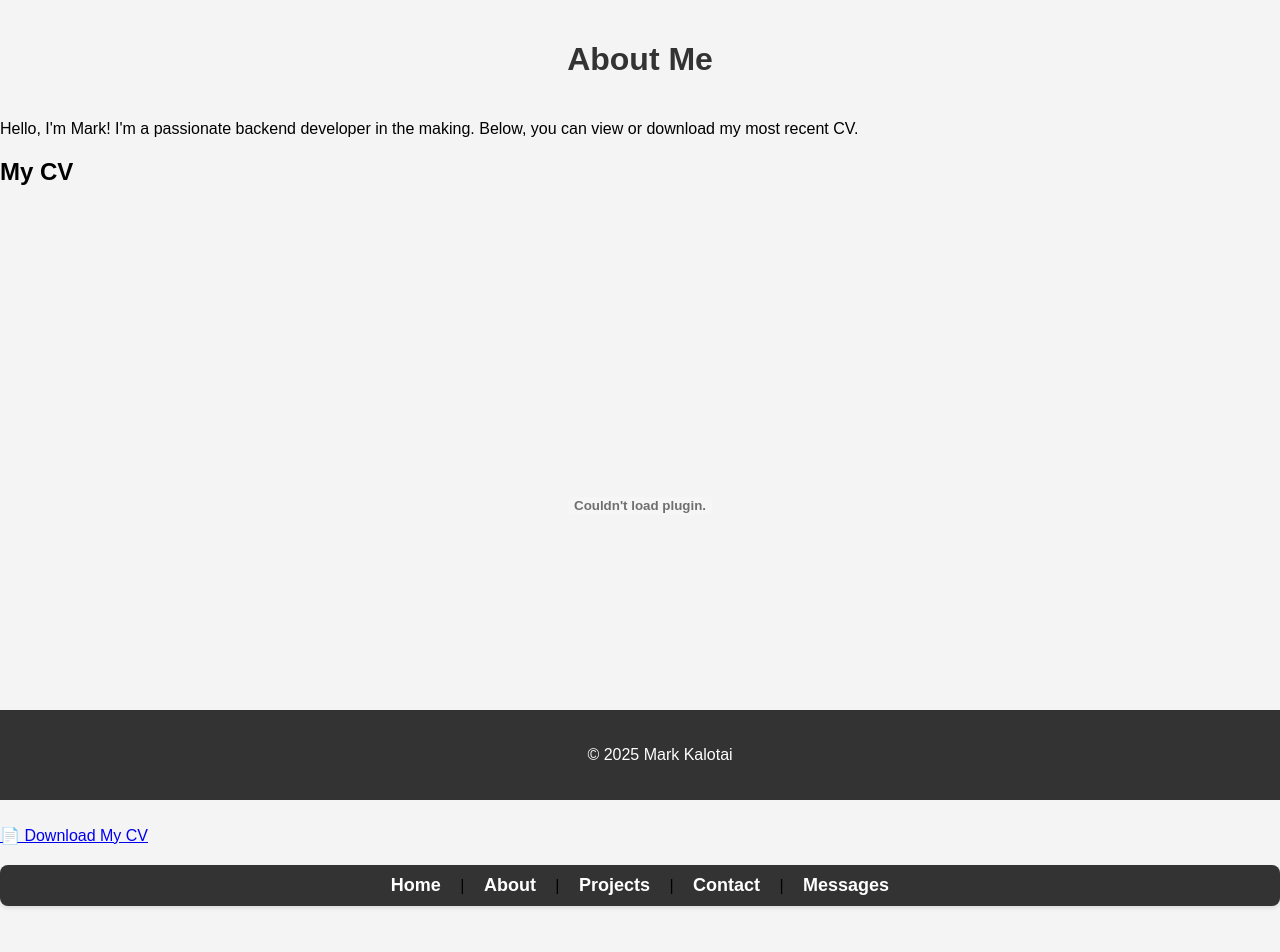
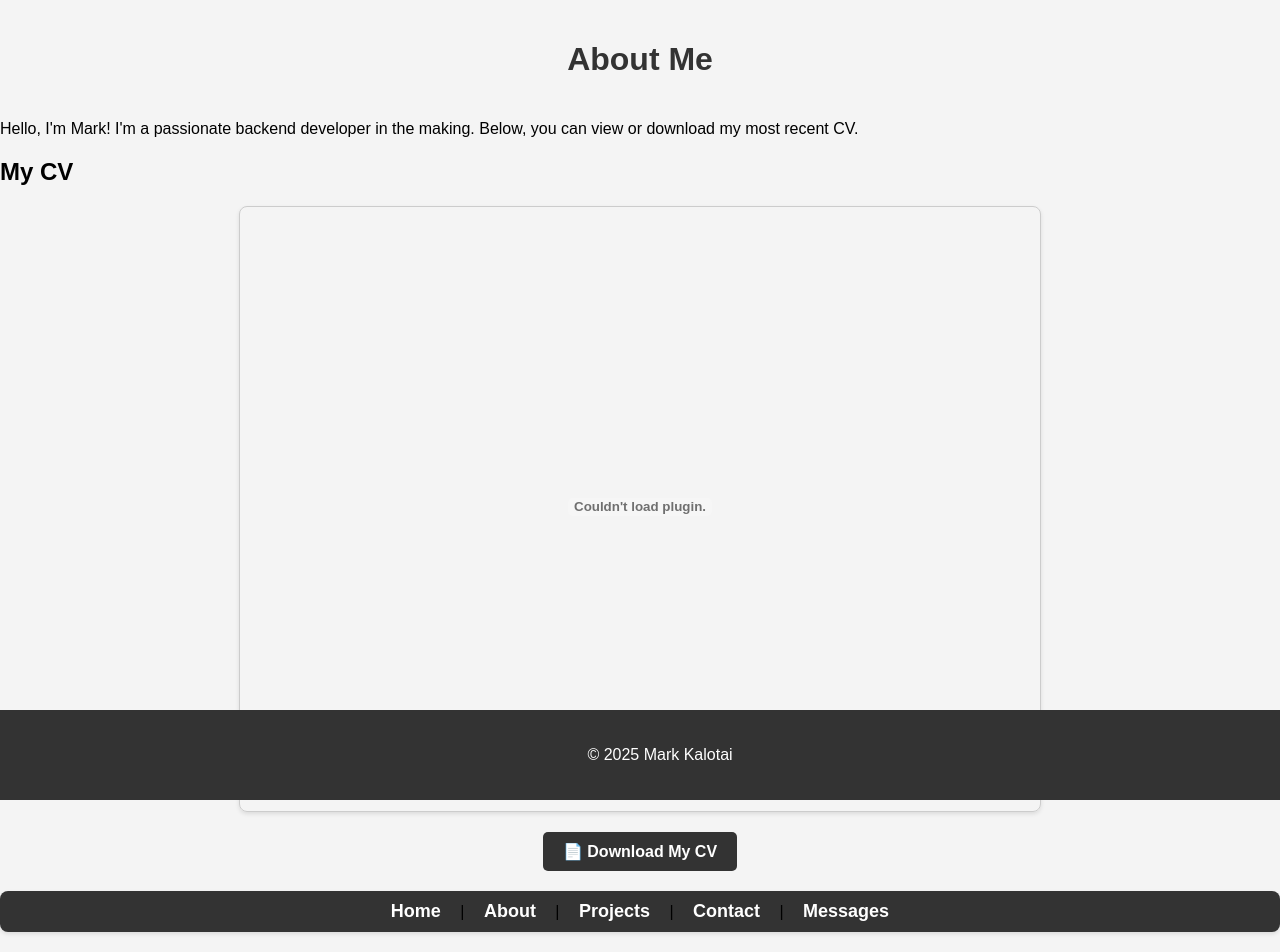
Before and after one commit to kalorak/backend-portfolio, a Flask app: page /about in a window 1280 px wide. Before the commit the page ends 908 px from the top, so only its background shows below. Run offline with Flask 3, Linux system fonts and the light colour scheme.

Commit message:
Fix embedded CV and style download button

```diff
--- a/static/style.css
+++ b/static/style.css
@@ -80,3 +80,24 @@
     border-radius: 8px;
     box-shadow: 0 2px 4px rgba(0, 0, 0, 0.1);
 }
+.pdf-container {
+    margin: 20px auto;
+    max-width: 800px;
+    border: 1px solid #ccc;
+    border-radius: 8px;
+    box-shadow: 0 2px 4px rgba(0, 0, 0, 0.1);
+}
+
+.download-btn {
+    display: inline-block;
+    background-color: #333;
+    color: #fff;
+    padding: 10px 20px;
+    border-radius: 5px;
+    text-decoration: none;
+    font-weight: bold;
+}
+
+.download-btn:hover {
+    background-color: #555;
+}
--- a/templates/about.html
+++ b/templates/about.html
@@ -13,11 +13,13 @@
 
     <!-- Embed the PDF viewer -->
     <h2>My CV</h2>
-    <embed src="{{ url_for('static', filename='Mark_Kalotai_Updated_CV_2') }}" type="application/pdf" width="100%" height="600px">
+    <div class="pdf-container">
+        <embed src="{{ url_for('static', filename='Mark_Kalotai_CV.pdf') }}" type="application/pdf" width="100%" height="600px">
+    </div>
 
     <!-- Download link for the CV -->
-    <p>
-        <a href="{{ url_for('static', filename='Mark_Kalotai_Updated_CV_2') }}" download>📄 Download My CV</a>
+    <p style="text-align: center;">
+        <a class="download-btn" href="{{ url_for('static', filename='Mark_Kalotai_CV.pdf') }}" download>📄 Download My CV</a>
     </p>
 
     <nav>
```
Also changed, not shown: 2 other files.
